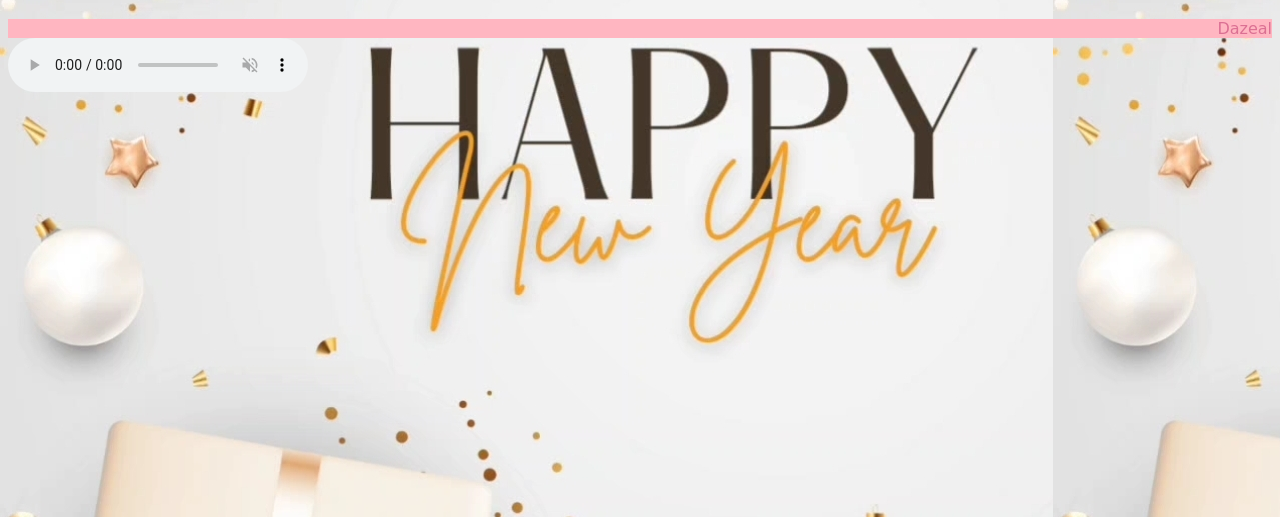
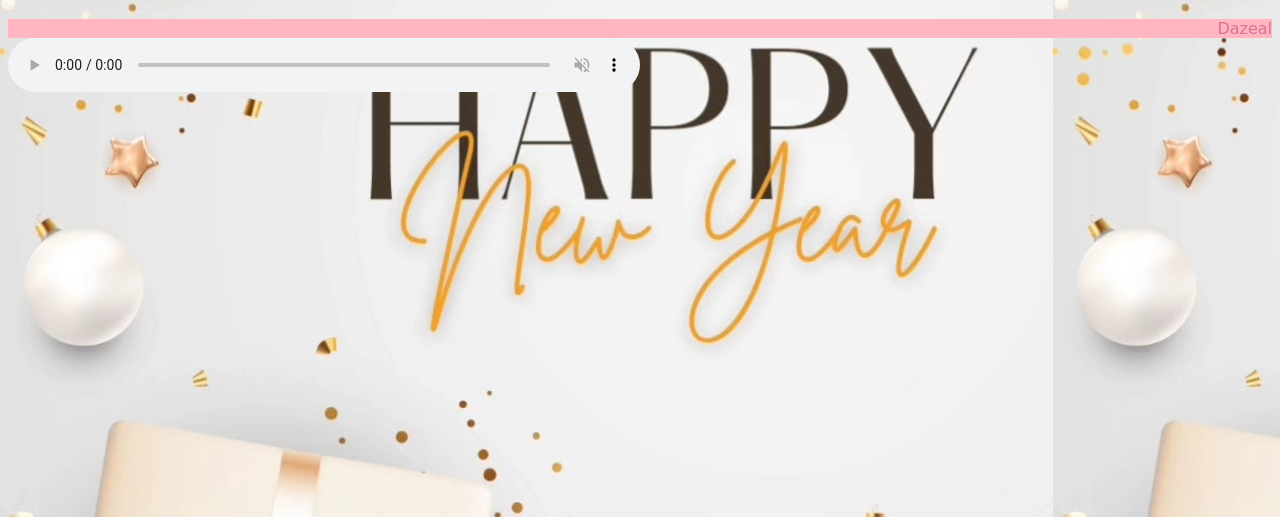
Before and after one commit to Dazeal/Thank-U, a plain HTML site: page index.html in a window 1280 px wide. Shown: the part 283-800 px from the top of the page. Drawn offline with Linux system fonts and the light colour scheme.

Commit message:
Update ThankU.css

```diff
--- a/ThankU.css
+++ b/ThankU.css
@@ -40,3 +40,7 @@ font-family: cursive ;
 color: mediumvioletred;
 text-align: center ;
 }
+audio{
+width:50%;
+margin:0 auto;
+}
```
